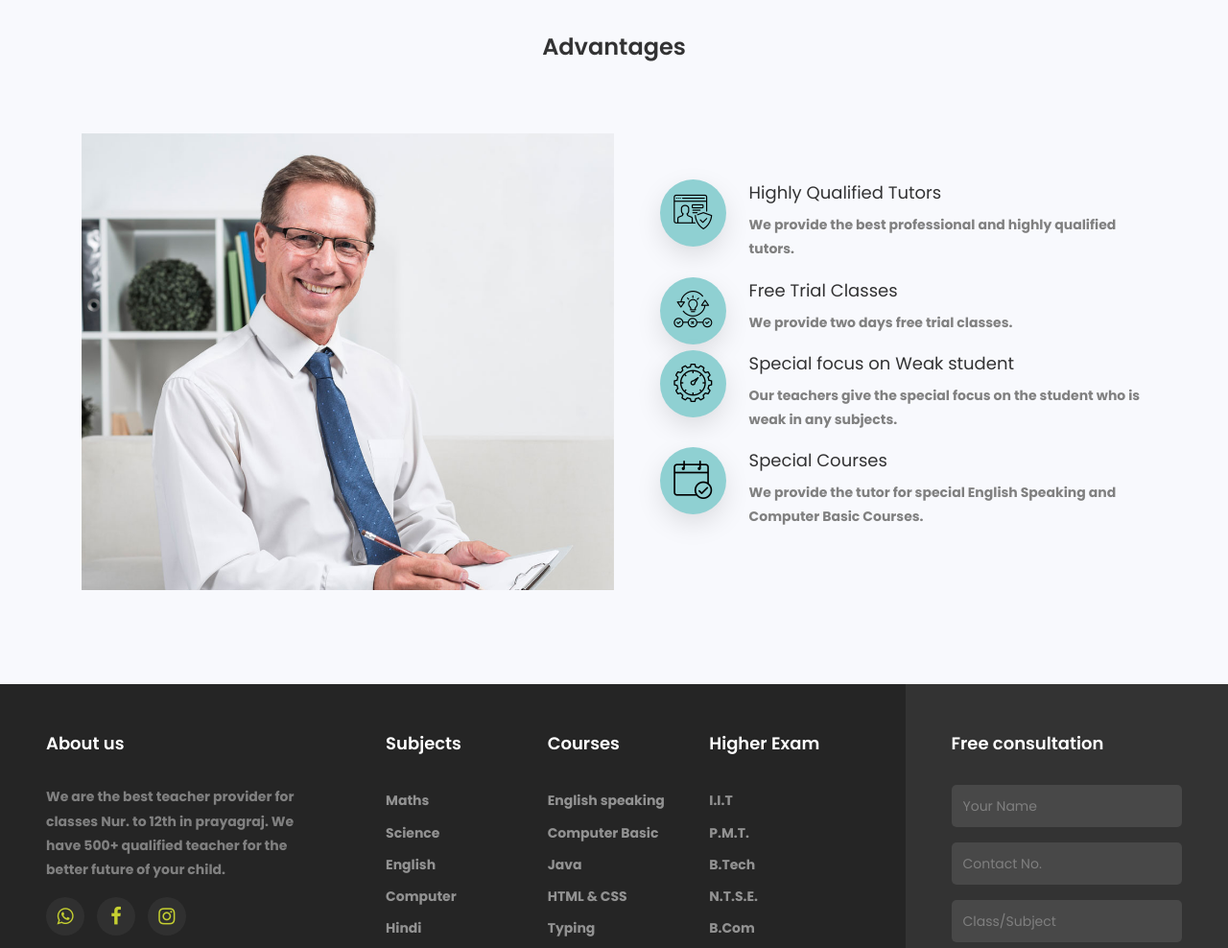
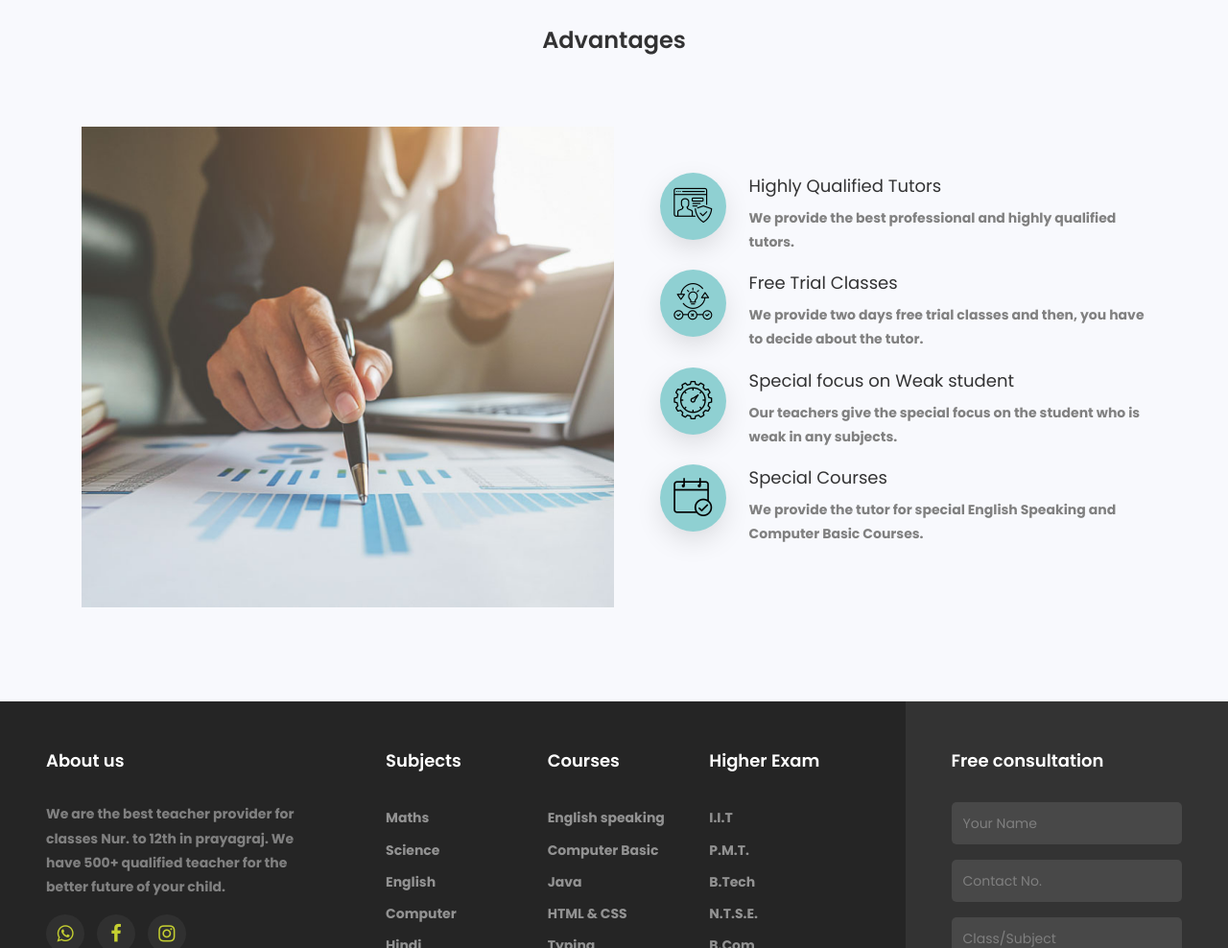
Before and after one commit to jyash0571/welcome-tutorial, a plain HTML site: page services.html in a window 1280 px wide. Shown: the part 1260-2248 px from the top of the page at 96% size. Drawn offline with Linux system fonts and the light colour scheme; some packages are replaced by stand-ins of ours; no server answers; files whose address does not match are found by name.

Commit message:
Add files via upload

```diff
--- a/services.html
+++ b/services.html
@@ -150,7 +150,7 @@
         </div>
     		<div class="row d-flex no-gutters">
     			<div class="col-md-6 d-flex">
-    				<div class="img img-video d-flex align-self-stretch align-items-center justify-content-center justify-content-md-end mb-4 mb-sm-0" style="background-image:url(images/about.jpg);">
+    				<div class="img img-video d-flex align-self-stretch align-items-center justify-content-center justify-content-md-end mb-4 mb-sm-0" style="background-image:url(images/image_4.jpg);">
     					<!-- <a href="https://vimeo.com/45830194" class="icon-video popup-vimeo d-flex justify-content-center align-items-center"> -->
     						<!-- <span class="fa fa-play"></span> -->
     					<!-- </a> -->
@@ -168,7 +168,7 @@
     					<div class="icon d-flex align-items-center justify-content-center"><span class="flaticon-skills"></span></div>
     					<div class="text pl-4">
     						<h4>Free Trial Classes</h4>
-    						<p>We provide two days free trial classes.</p>
+    						<p>We provide two days free trial classes and then, you have to decide about the tutor.</p>
     					</div>
     				</div>
     				<div class="services-2 w-100 d-flex">
```
Also changed, not shown: about.html (+1 -2 lines), index.html (+1 -1 lines), images/yash.jpg.
